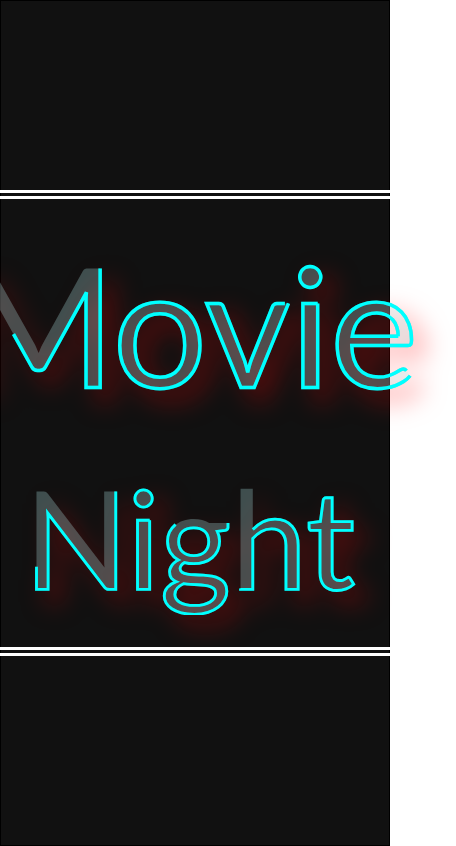
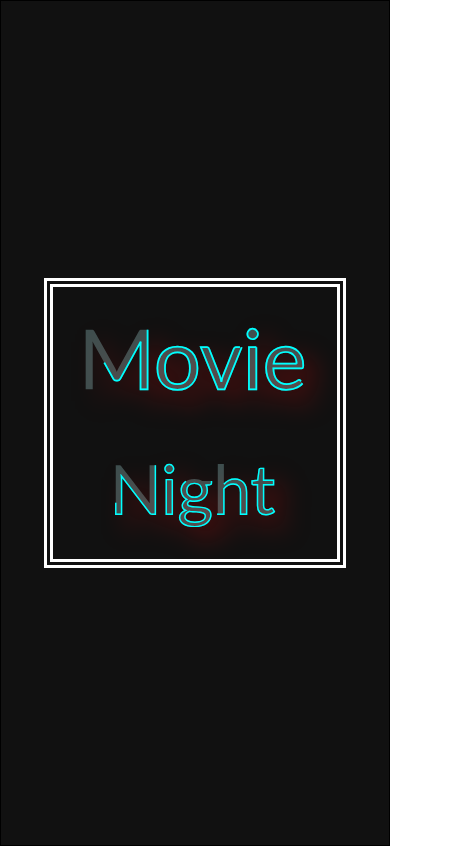
Before and after one commit to casparsylwan/movienight, an Angular app: page / in a window 390 px wide. Shown: the whole page, 456 px wide, since content can reach past the window. Built offline with nearby package versions, Linux system fonts and the light colour scheme.

Commit message:
mobilefit

```diff
--- a/src/app/pages/parent/welcome/welcome.component.css
+++ b/src/app/pages/parent/welcome/welcome.component.css
@@ -58,6 +58,19 @@
     animation: borderfill 8s ease-in forwards 2s;
   }
 
+  @media screen and (max-width: 550px) {
+
+    #movie, #night{
+
+        height: 4rem;
+        margin-top: 0.5rem;
+
+    }
+
+
+
+  }
+
 
 @keyframes line-anim{
     0%{ stroke-dashoffset: 400%;}
```
